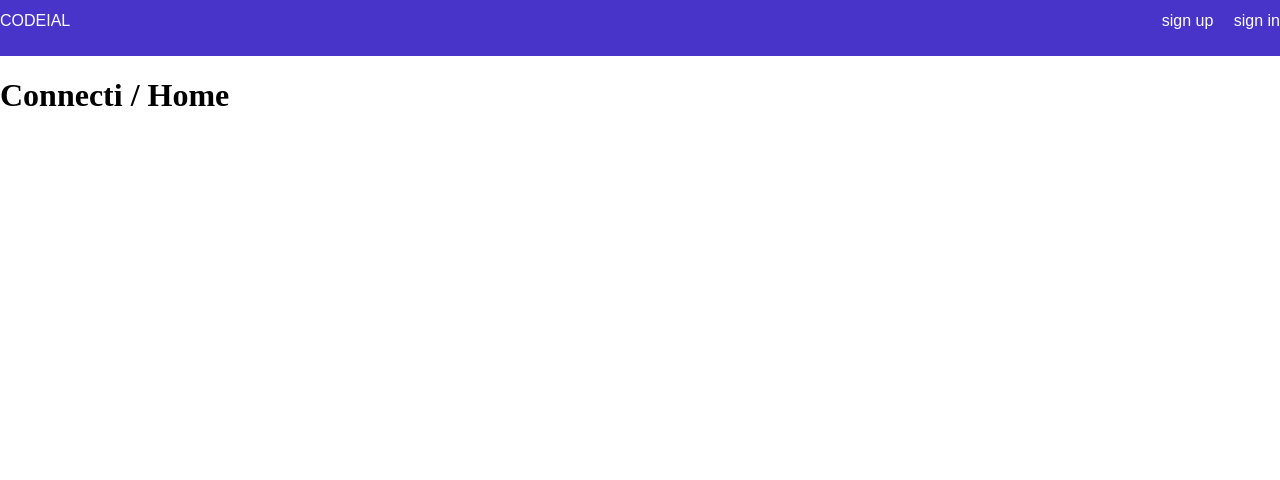
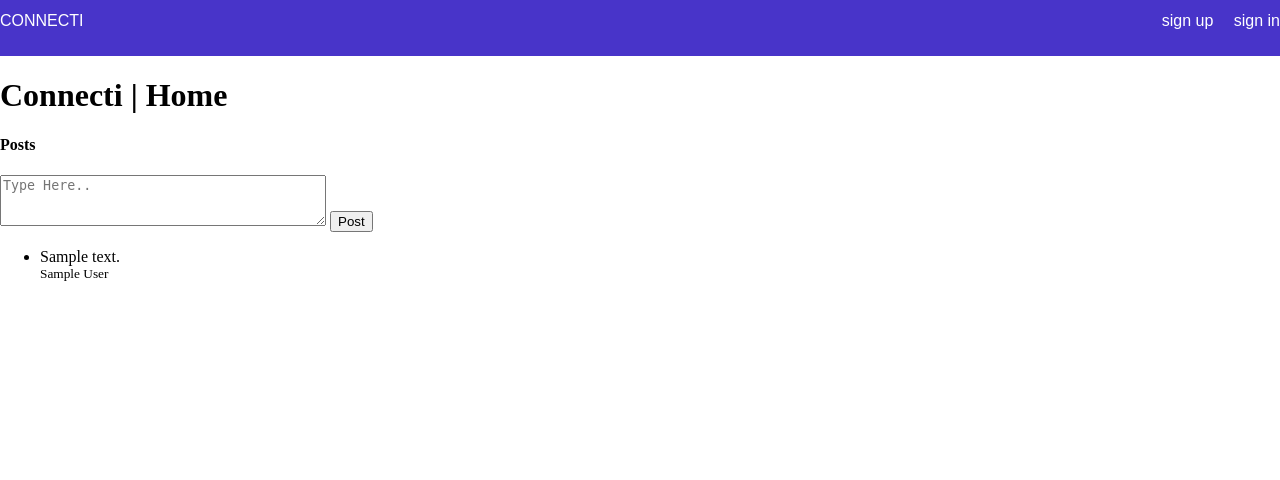
Before and after one commit to devangsaxena/Connecti, a Node server app: page / in a window 1280 px wide. Shown: the top 480 px of the page. Run offline with Node 20, Linux system fonts and the light colour scheme; tables that the repository leaves empty hold one stand-in row (values such as "Sample post"); some libraries are stand-ins or nearby versions.

Commit message:
posts made

```diff
--- a/controllers/home_controller.js
+++ b/controllers/home_controller.js
@@ -1,6 +1,13 @@
+const Post=require('../models/post');
+
 module.exports.home= function(req,res){
 
- return res.render('home',{
-     title:"Home"
- });
+    // populate the user of each post
+    Post.find({}).populate('user').exec(function(err,posts){
+        return res.render('home',{
+            title:"Connecti | Home",
+            posts : posts
+        });
+    })
+
 }
--- a/routes/index.js
+++ b/routes/index.js
@@ -8,5 +8,7 @@ const homeController =require('../controllers/home_controller');
 
 router.get('/',homeController.home);
 router.use('/users',require('./users'));
+router.use('/posts', require('./posts'));
+
 
 module.exports=router;
--- a/views/_header.ejs
+++ b/views/_header.ejs
@@ -1,6 +1,6 @@
 <header id="header">
     <div id="app-name">
-        <span>CODEIAL</span>
+        <span>CONNECTI</span>
     </div>
     <div id="sign-links">
     <% if(locals.user){  %>
--- a/views/home.ejs
+++ b/views/home.ejs
@@ -1,2 +1,31 @@
+<h1>
+        <%=title %>
+</h1>
 
-        <h1>Connecti / <%=title %></h1>
+<section id="feed-posts">
+        <h4>Posts</h4>
+        <form action="/posts/create" id="new-post-form" method="POST">
+                <textarea name="content" cols="38" rows="3" placeholder="Type Here.."></textarea>
+                <input type="submit" value="Post">
+        </form>
+
+        <div id="posts-list-container">
+                <ul>
+                        <% for(post of posts){ %>
+                                <li>
+                                        <p>
+                                           <%=post.content %>
+                                        <br>
+
+                                        <small>
+                                                <%= post.user.name %>
+                                        </small>
+                                        </p>
+
+                                </li>
+                        <%} %>
+                </ul>
+
+        </div>
+
+</section>
```
Also changed, not shown: controllers/posts_controller.js (added, +12 -0 lines), models/post.js (added, +20 -0 lines), routes/posts.js (added, +11 -0 lines).
